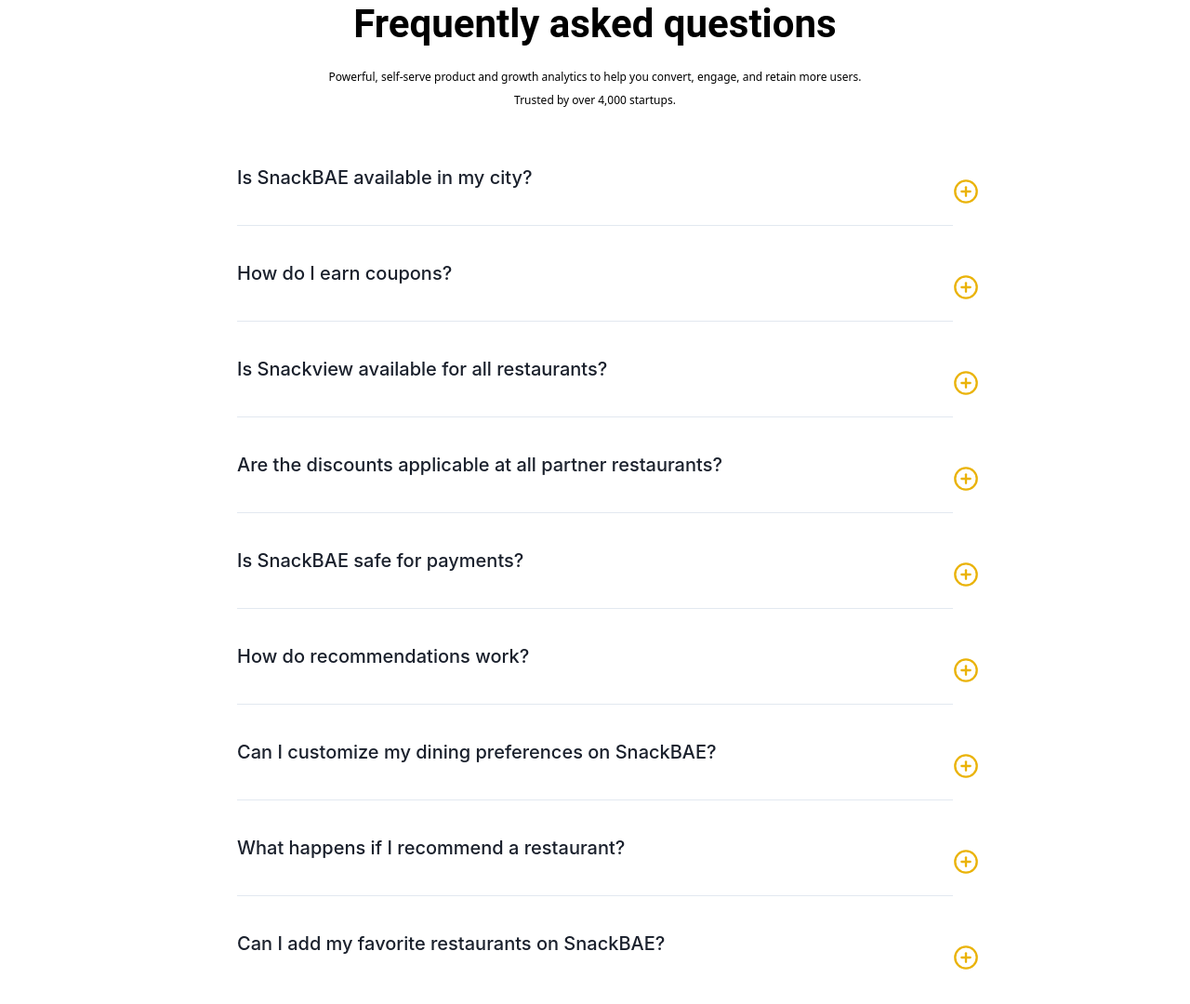
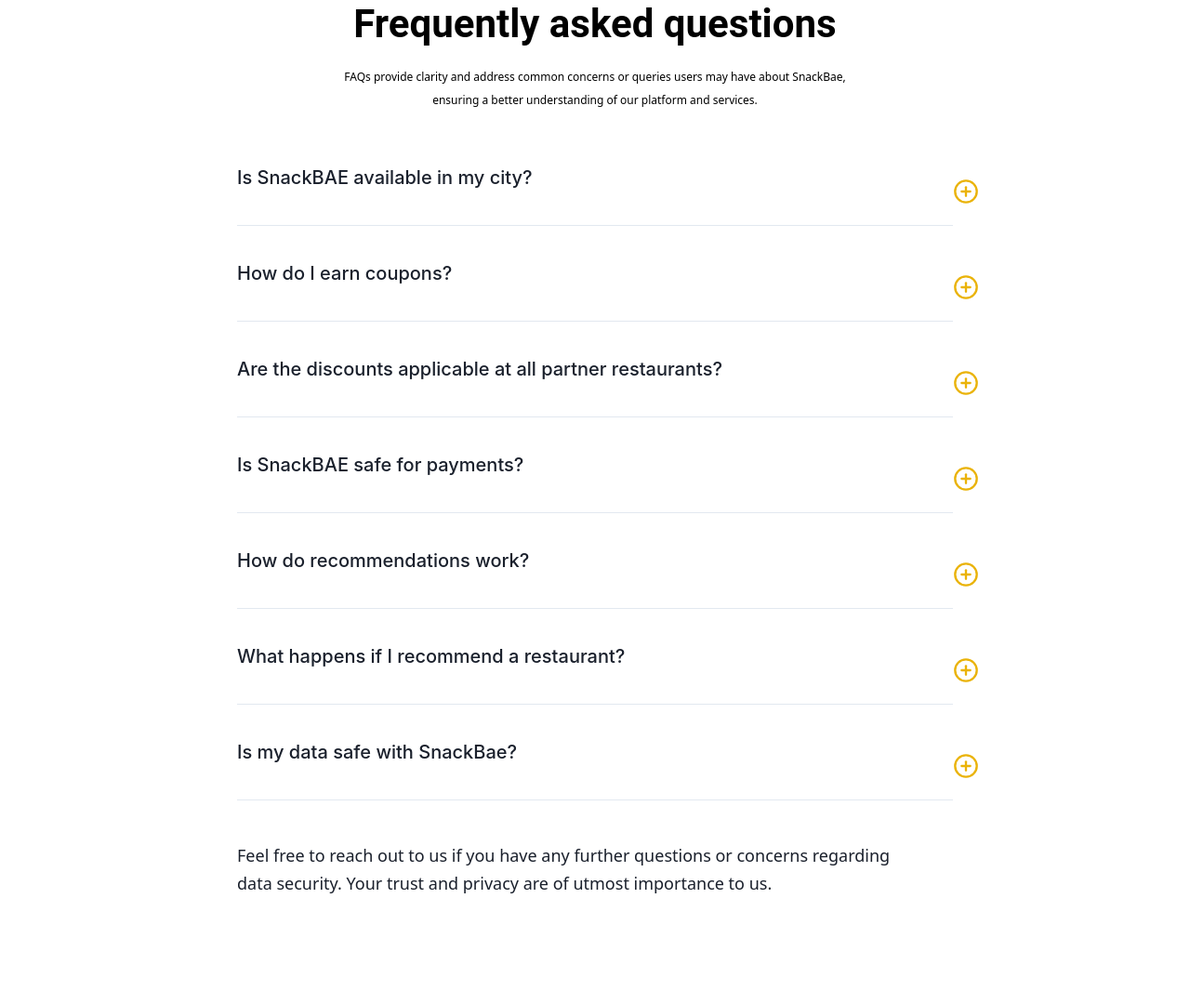
Before and after one commit to snackbae23/web, a React (Create React App) app: page / in a window 1280 px wide. Shown: the part 3868-4948 px from the top of the page at 93% size. Built offline with nearby package versions, Linux system fonts and the light colour scheme.

Commit message:
Update Faq.js

```diff
--- a/src/Components/Faq.js
+++ b/src/Components/Faq.js
@@ -209,8 +209,7 @@
           Frequently asked questions
         </div>
         <p className="w-[360px] lg:w-[590px] font-normal text-[12px] lg:text[14px] leading-[25px] font-sans text-center text-black ">
-          Powerful, self-serve product and growth analytics to help you convert,
-          engage, and retain more users. Trusted by over 4,000 startups.
+          FAQs provide clarity and address common concerns or queries users may have about SnackBae, ensuring a better understanding of our platform and services.
         </p>
       </div>
       <div className="flex flex-col mt-14 space-y-9 items-center justify-center">
@@ -242,8 +241,7 @@
             <div className="  space flex flex-col   ">
               <div className="w-[18.5rem] relative">
                 <div className=" w-[312px] lg:w-[720px] text-[12px] font-sans font-normal lg:text-[14px] leading-[25px]">
-                  Check the app for the latest list of available locations. We're expanding rapidly, so stay tuned for updates on new cities joining the SnackBAE network.
-                </div>
+                  Check the app for the latest list of available locations. We're expanding rapidly, so stay tuned for updates on new cities joining the SnackBAE network.                </div>
               </div>
             </div>
           </div>
@@ -277,8 +275,7 @@
             <div className="  space flex flex-col   ">
               <div className="w-[18.5rem] relative">
                 <div className=" w-[312px] lg:w-[720px] text-[12px] font-sans font-normal lg:text-[14px] leading-[25px]">
-                  Engage in various activities, such as inviting friends and making payments through the app, to unlock exciting coupons cards. The more you interact, the more chances you have to earn valuable rewards.
-                </div>
+                  Making payments through the app, to unlock exciting coupon cards. The more you interact, the more chances you have to earn valuable rewards.                </div>
                 {/* <div className=" w-[770px] h-[1px] bg-slate-200"></div> */}
               </div>
             </div>
@@ -292,8 +289,7 @@
           >
             <div className="flex flex-col">
               <div className=" w-[312px] lg:w-[720px] text-[20px] leading-[30px] font-medium">
-                Is Snackview available for all restaurants?
-              </div>
+                Are the discounts applicable at all partner restaurants?              </div>
               {/* <div className="max-w-[18rem]">
                       <p>Languages that I have picked up over the years</p>
                     </div> */}
@@ -316,8 +312,7 @@
             <div className="  space flex flex-col   ">
               <div className="w-[18.5rem] relative">
                 <div className=" w-[312px] lg:w-[720px] text-[12px] font-sans font-normal lg:text-[14px] leading-[25px]">
-                  We aim to cover as many restaurants as possible with Snackview. Keep an eye out for the Snackview icon in the app to access our unique verification videos, offering you an insider's view of the restaurant's ambience, kitchen, food, and exclusive offers.
-                </div>
+                  The availability of discounts may vary by restaurant. Check the website for specific details and offers for each restaurant, ensuring you get the best deals every time.                </div>
               </div>
             </div>
           </div>
@@ -330,8 +325,7 @@
           >
             <div className="flex flex-col">
               <div className=" w-[312px] lg:w-[720px] text-[20px] leading-[30px] font-medium">
-                Are the discounts applicable at all partner restaurants?
-
+                Is SnackBAE safe for payments?
               </div>
             </div>
             <div className=" md:absolute md:-right-7 md:top-4">
@@ -352,8 +346,7 @@
             <div className="  space flex flex-col   ">
               <div className="w-[18.5rem] relative">
                 <div className=" w-[312px] lg:w-[720px] text-[12px] font-sans font-normal lg:text-[14px] leading-[25px]">
-                  The availability of discounts may vary by restaurant. Check the app for specific details and offers for each restaurant, ensuring you get the best deals every time.
-
+                  Absolutely! SnackBAE prioritizes your security. We ensure all transactions are secure through encrypted payment gateways, providing you with a safe and convenient payment experience.
                 </div>
               </div>
             </div>
@@ -367,8 +360,7 @@
           >
             <div className="flex flex-col">
               <div className=" w-[312px] lg:w-[720px] text-[20px] leading-[30px] font-medium">
-                Is SnackBAE safe for payments?
-              </div>
+                How do recommendations work?              </div>
             </div>
             <div className=" md:absolute md:-right-7 md:top-4">
               {fifth ? (
@@ -388,8 +380,7 @@
             <div className="  space flex flex-col   ">
               <div className="w-[18.5rem] relative">
                 <div className=" w-[312px] lg:w-[720px] text-[12px] font-sans font-normal lg:text-[14px] leading-[25px]">
-                  Absolutely! SnackBAE prioritizes your security. We ensure all transactions are secure through encrypted payment gateways, providing you with a safe and convenient payment experience.
-                </div>
+                  After dining at a restaurant and paying through SnackBAE, users can give dish recommendations. Share your favorite dishes to help other users discover delightful culinary experiences.                </div>
               </div>
             </div>
           </div>
@@ -402,8 +393,7 @@
           >
             <div className="flex flex-col">
               <div className=" w-[312px] lg:w-[720px] text-[20px] leading-[30px] font-medium">
-                How do recommendations work?
-              </div>
+                What happens if I recommend a restaurant?              </div>
             </div>
             <div className=" md:absolute md:-right-7 md:top-4">
               {sixth ? (
@@ -423,8 +413,7 @@
             <div className="  space flex flex-col   ">
               <div className="w-[18.5rem] relative">
                 <div className=" w-[312px] lg:w-[720px] text-[12px] font-sans font-normal lg:text-[14px] leading-[25px]">
-                  After dining at a restaurant and paying through SnackBAE, users have the opportunity to give dish recommendations. Share your favorite dishes to help other users discover delightful culinary experiences.
-
+                  When you recommend a restaurant after paying through SnackBAE, you contribute to our community's shared dining experiences. Your recommendations help others discover hidden gems and great places to dine.
                 </div>
               </div>
             </div>
@@ -438,8 +427,7 @@
           >
             <div className="flex flex-col">
               <div className=" w-[312px] lg:w-[720px] text-[20px] leading-[30px] font-medium">
-                Can I customize my dining preferences on SnackBAE?
-              </div>
+                Is my data safe with SnackBae?              </div>
             </div>
             <div className=" md:absolute md:-right-7 md:top-4">
               {seventh ? (
@@ -459,8 +447,7 @@
             <div className="  space flex flex-col   ">
               <div className="w-[18.5rem] relative">
                 <div className=" w-[312px] lg:w-[720px] text-[12px] font-sans font-normal lg:text-[14px] leading-[25px]">
-                  Yes, SnackBAE allows you to customize your dining preferences. Explore restaurants based on categories such as nightlife, premium dining, quick-service restaurants (QSR), fast food, and more, tailoring your experience to your specific tastes.
-                </div>
+                  Absolutely. At SnackBae, we prioritize the security and privacy of your data. We adhere to stringent data protection measures and employ the latest encryption technologies to safeguard your information. Rest assured, your data is in safe hands.                </div>
                 {/* <div className=" w-[770px] h-[1px] bg-slate-200"></div> */}
               </div>
             </div>
@@ -472,7 +459,7 @@
             className="flex flex-row relative cursor-pointer  "
             onClick={handlereighth}
           >
-            <div className="flex flex-col">
+            {/* <div className="flex flex-col">
               <div className=" w-[312px] lg:w-[720px] text-[20px] leading-[30px] font-medium">
                 What happens if I recommend a restaurant?
               </div>
@@ -489,25 +476,25 @@
                   <FiPlusCircle size={28} className="text-yellow-500" />{" "}
                 </span>
               )}
-            </div>
+            </div> */}
           </div>
           <div className="eighth ">
-            <div className="  space flex flex-col   ">
+            {/* <div className="  space flex flex-col   ">
               <div className="w-[18.5rem] relative">
                 <div className=" w-[312px] lg:w-[720px] text-[12px] font-sans font-normal lg:text-[14px] leading-[25px]">
                   When you recommend a restaurant after paying through SnackBAE, you contribute to our community's shared dining experiences. Your recommendations help others discover hidden gems and great places to dine.
                 </div>
               </div>
-            </div>
+            </div> */}
           </div>
         </div>
-        <div className=" w-[360px] lg:w-[770px] h-[1px] bg-slate-200"></div>
+        {/* <div className=" w-[360px] lg:w-[770px] h-[1px] bg-slate-200"></div> */}
         <div className="w-[360px] lg:w-[770px] flex flex-col space-y-3 ">
           <div
             className="flex flex-row relative cursor-pointer  "
             onClick={handlerninth}
           >
-            <div className="flex flex-col">
+            {/* <div className="flex flex-col">
               <div className=" w-[312px] lg:w-[720px] text-[20px] leading-[30px] font-medium">
                 Can I add my favorite restaurants on SnackBAE?
               </div>
@@ -524,17 +511,26 @@
                   <FiPlusCircle size={28} className="text-yellow-500" />{" "}
                 </span>
               )}
-            </div>
+            </div> */}
           </div>
           <div className="ninth">
-            <div className="  space flex flex-col   ">
+            {/* <div className="  space flex flex-col   ">
               <div className="w-[18.5rem] relative">
                 <div className=" w-[312px] lg:w-[720px] text-[12px] font-sans font-normal lg:text-[14px] leading-[25px]">
                   Absolutely! Add your favorite restaurants to your list on SnackBAE for quick and easy access. Keep track of the places you love and frequently visit.
                 </div>
               </div>
+            </div> */}
+          </div>
+          <div className="  space flex flex-col   ">
+            <div className="w-[18.5rem] relative">
+              <div className=" w-[312px] lg:w-[720px] text-[15px] font-sans font-normal lg:text-[18px] leading-[30px] -translate-y-10">
+                Feel free to reach out to us if you have any further questions or concerns regarding data security. Your trust and privacy are of utmost importance to us.              </div>
             </div>
           </div>
+        </div>
+        <div>
+
         </div>
       </div>
     </div>
```
